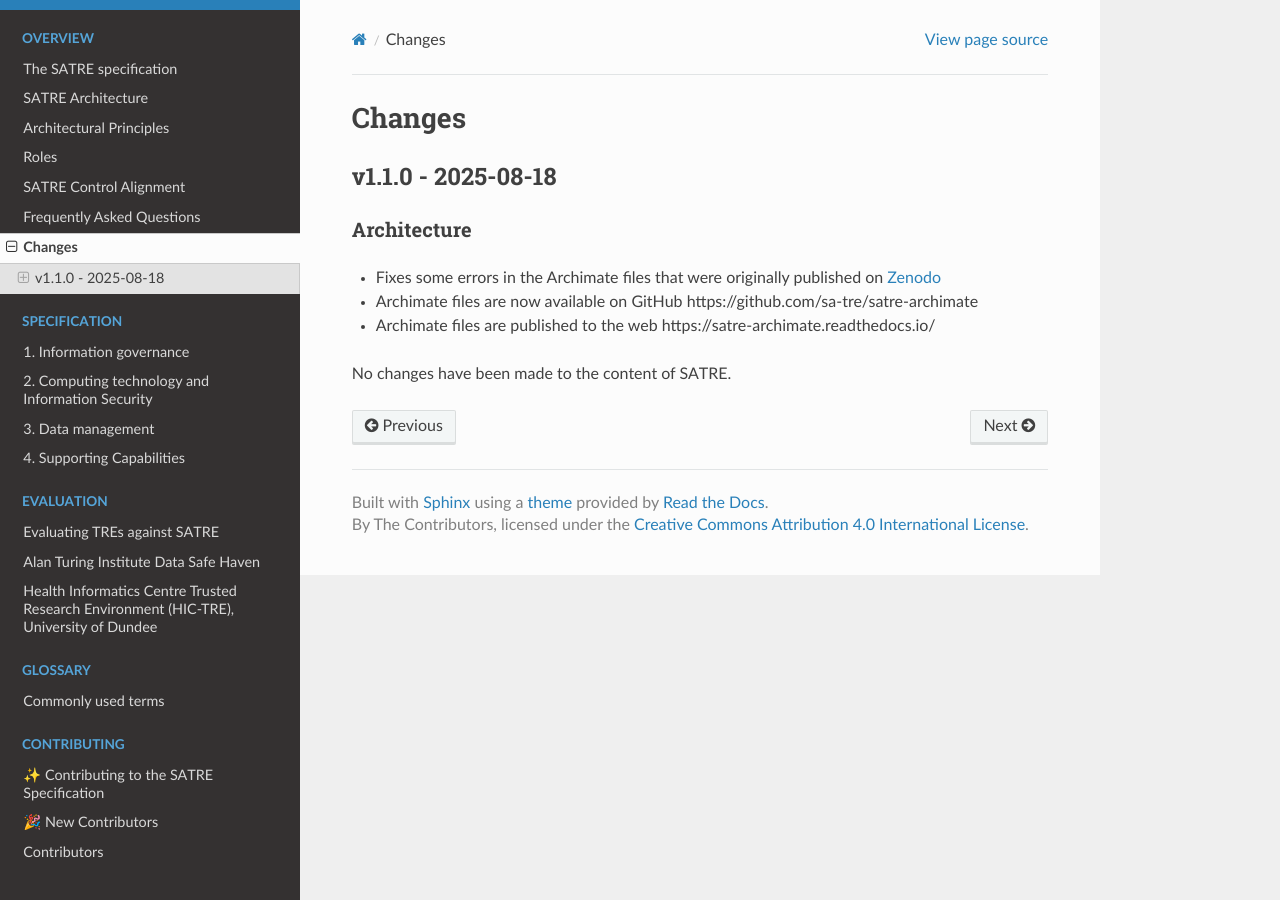
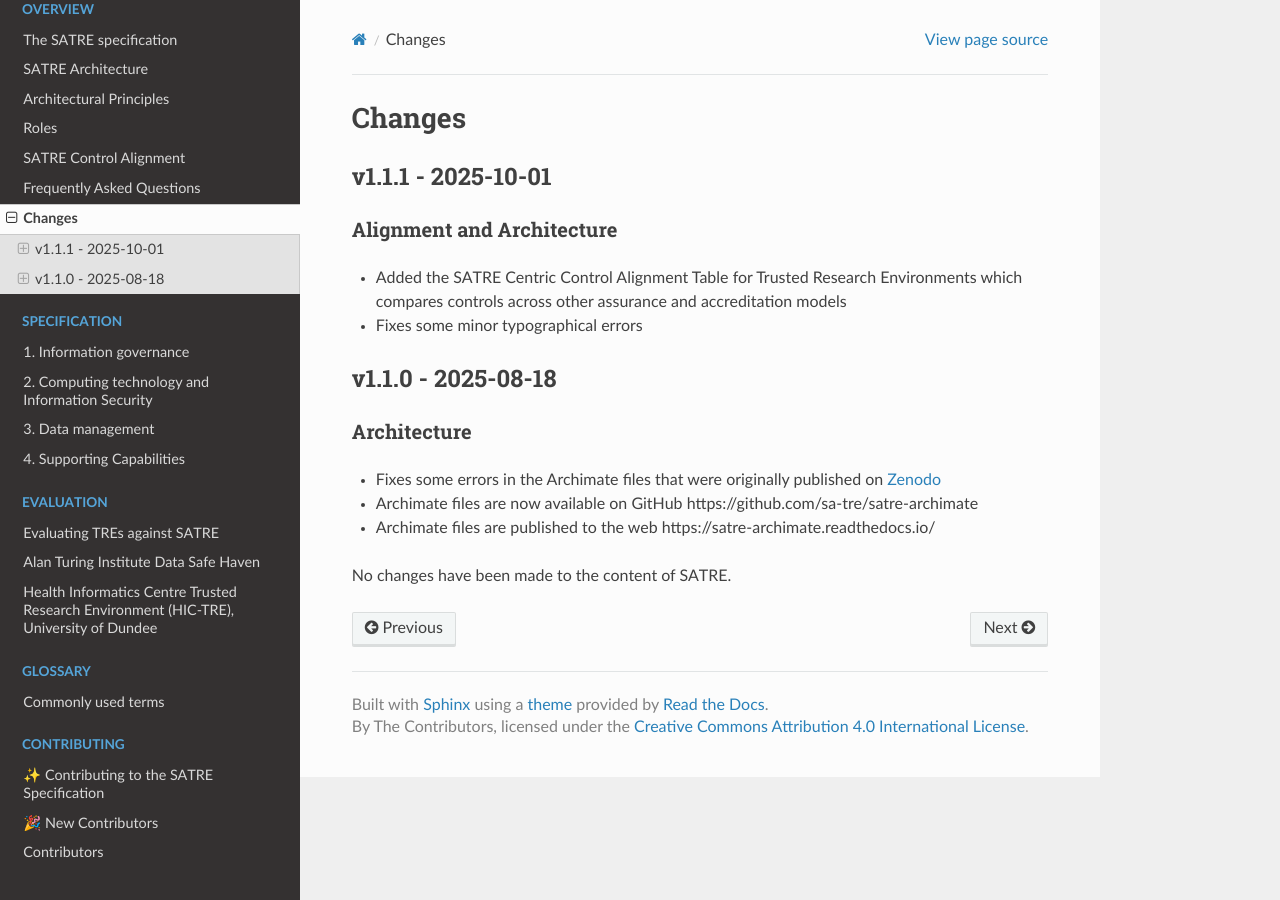
Before and after one commit to sa-tre/satre-specification, a Sphinx documentation site: the page built from docs/source/changes.md, in a window 1280 px wide. Built offline with Sphinx 7.4.7 and the Read the Docs theme 3.1.0, drawn with Linux system fonts in a browser that asks for light colours.

Commit message:
Add changelog for v1.1.1

```diff
--- a/docs/source/changes.md
+++ b/docs/source/changes.md
@@ -1,4 +1,11 @@
 # Changes
+
+## v1.1.1 - 2025-10-01
+
+### Alignment and Architecture
+
+- Added the SATRE Centric Control Alignment Table for Trusted Research Environments which compares controls across other assurance and accreditation models
+- Fixes some minor typographical errors
 
 ## v1.1.0 - 2025-08-18
 
```
